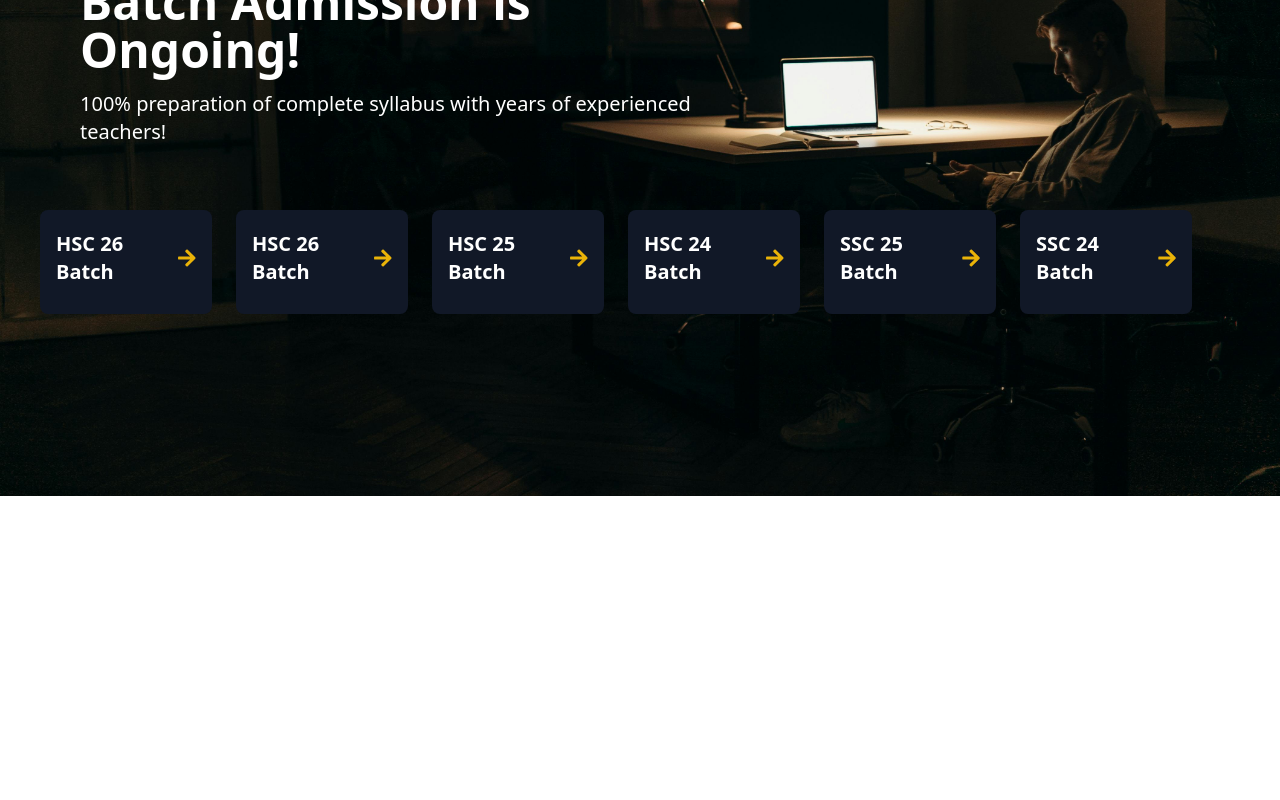
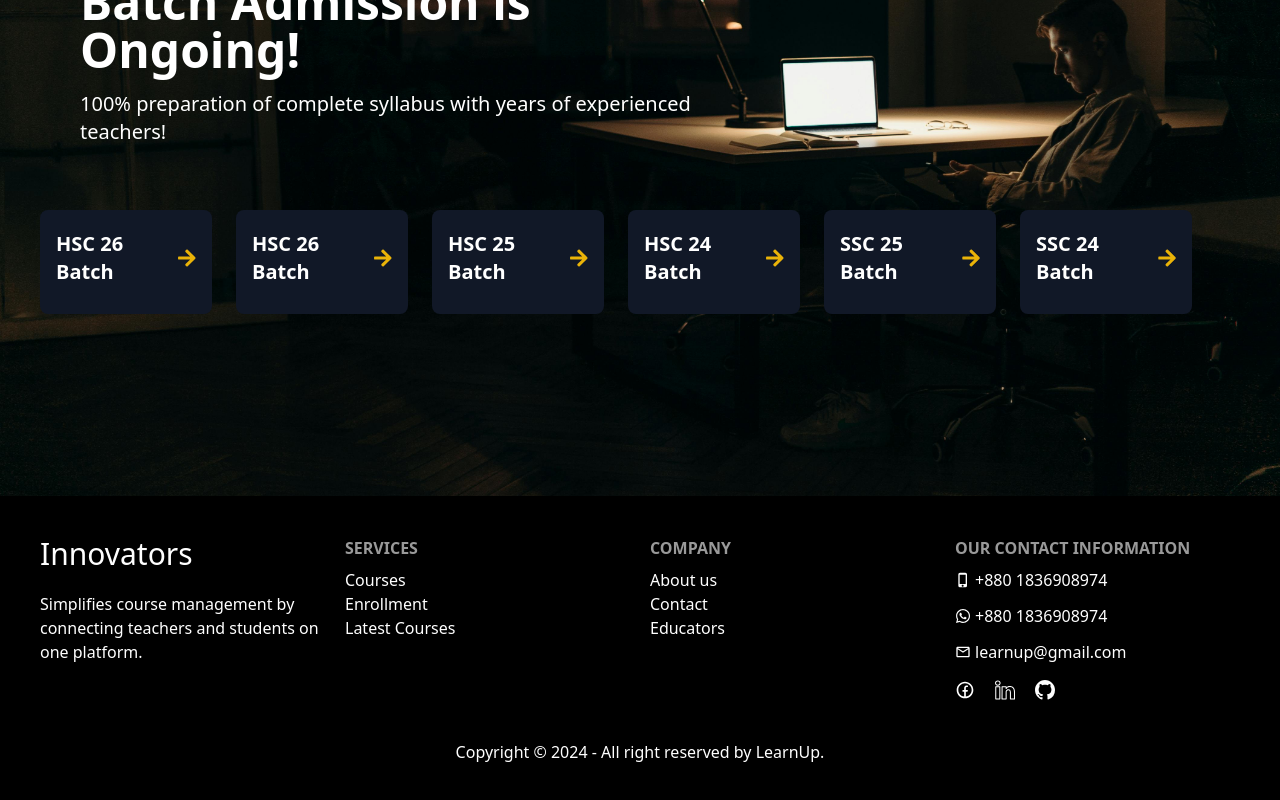
Before and after one commit to webdevaminul/web-innovators, a React (Vite) app in the folder frontend/: page / in a window 1280 px wide. Shown: the part 304-1104 px from the top of the page. Before the commit the page ends 800 px from the top, so only its background shows below. Built offline with nearby package versions, Linux system fonts and the light colour scheme.

Commit message:
footer added

```diff
--- a/frontend/src/App.jsx
+++ b/frontend/src/App.jsx
@@ -1,9 +1,11 @@
 import { Outlet } from "react-router-dom";
+import Footer from "./Section/Footer/Footer";
 
 function App() {
   return (
     <main>
       <Outlet />
+      <Footer></Footer>
     </main>
   );
 }
--- /dev/null
+++ b/frontend/src/Section/Footer/Footer.jsx
@@ -0,0 +1,78 @@
+import React from "react";
+import { RiFacebookCircleLine } from "react-icons/ri";
+import { SlSocialLinkedin } from "react-icons/sl";
+import { BsGithub } from "react-icons/bs";
+import { MdPhoneIphone, MdOutlineMail } from "react-icons/md";
+import { FaWhatsapp } from "react-icons/fa";
+
+const Footer = () => {
+  return (
+    <>
+      <footer className="bg-black text-white gap-5 p-8 md:p-10 grid grid-cols-2 md:grid-cols-4">
+        {/* aside and Innovators Name */}
+        <div className="col-span-2 md:col-span-1 text-center md:text-left">
+          <p className="text-3xl font-medium mb-5">Innovators</p>
+          <p>
+            Simplifies course management by connecting teachers and students on
+            one platform.
+          </p>
+        </div>
+
+        {/* service div */}
+        <div className="flex flex-col col-span-1 md:col-span-1 text-center md:text-left">
+          <h6 className="footer-title">Services</h6>
+          <a className="link link-hover">Courses</a>
+          <a className="link link-hover">Enrollment</a>
+          <a className="link link-hover">Latest Courses</a>
+        </div>
+
+        {/* company div */}
+        <div className="flex flex-col col-span-1 md:col-span-1 text-center md:text-left">
+          <h6 className="footer-title">Company</h6>
+          <a className="link link-hover">About us</a>
+          <a className="link link-hover">Contact</a>
+          <a className="link link-hover">Educators</a>
+        </div>
+
+        {/* contact div */}
+        <div className="col-span-2 md:col-span-1 text-center md:text-left">
+          <h6 className="footer-title">Our Contact Information</h6>
+
+          <div className="flex flex-col justify-between items-center md:items-start gap-4 text-center md:text-left">
+            <div className="flex md:flex-col justify-evenly gap-3 flex-wrap">
+              <p className="flex justify-start items-center gap-1 flex-nowrap text-nowrap">
+                <MdPhoneIphone></MdPhoneIphone> +880 1836908974
+              </p>
+              <p className="flex justify-start items-center gap-1 flex-nowrap text-nowrap">
+                <FaWhatsapp></FaWhatsapp> +880 1836908974
+              </p>
+              <p className="flex justify-start items-center gap-1 flex-nowrap text-nowrap">
+                <MdOutlineMail></MdOutlineMail>{" "}
+                <a className="link link-hover" href="">
+                  learnup@gmail.com
+                </a>
+              </p>
+            </div>
+            <div className="flex justify-between items-center gap-5">
+              <a className="link link-hover text-xl">
+                <RiFacebookCircleLine></RiFacebookCircleLine>
+              </a>
+              <a className="link link-hover text-xl">
+                <SlSocialLinkedin></SlSocialLinkedin>
+              </a>
+              <a className="link link-hover text-xl">
+                <BsGithub></BsGithub>
+              </a>
+            </div>
+          </div>
+        </div>
+        <p className="mt-5 col-span-2 md:col-span-4 text-center">
+          Copyright © {new Date().getFullYear()} - All right reserved by
+          LearnUp.
+        </p>
+      </footer>
+    </>
+  );
+};
+
+export default Footer;
```
